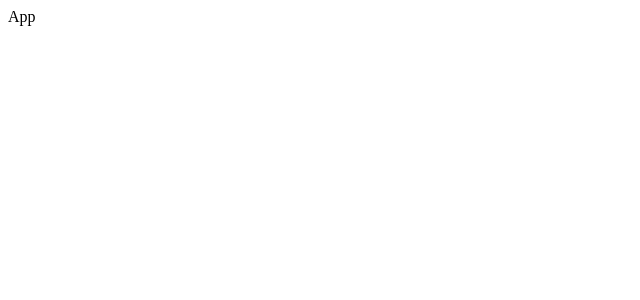
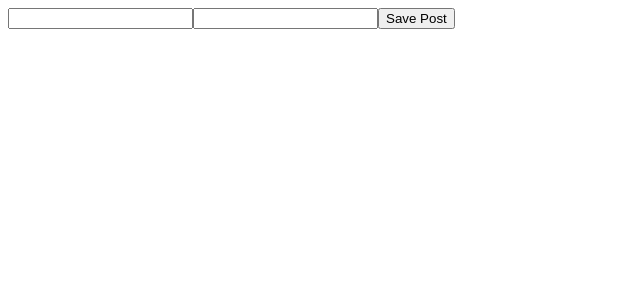
Before and after one commit to Qbickkk/React2023, a React (Create React App) app in the folder react/qbickk/: page / in a window 1280 px wide. Shown: the top 300 px of the page, without its empty margins (0-640 px from the left). Built offline with nearby package versions, Linux system fonts and the light colour scheme; the HTML template or start-up script is replaced by a standard one.

Commit message:
lesson3-preview3 // forms useForm //

```diff
--- a/react/qbickk/package.json
+++ b/react/qbickk/package.json
@@ -9,7 +9,8 @@
     "react": "^18.2.0",
     "react-dom": "^18.2.0",
     "react-scripts": "5.0.1",
-    "web-vitals": "^2.1.4"
+    "web-vitals": "^2.1.4",
+    "react-hook-form": "^7.48.2"
   },
   "scripts": {
     "start": "react-scripts start",
--- a/react/qbickk/src/App.js
+++ b/react/qbickk/src/App.js
@@ -1,9 +1,22 @@
 import React from 'react';
+import {useForm} from "react-hook-form";
 
 const App = () => {
+
+    const {register, handleSubmit} = useForm();
+
+    const onSubmit = (data) => {
+        console.log(data);
+    }
+
+
     return (
         <div>
-            App
+            <form onSubmit={handleSubmit(onSubmit)}>
+                <input {...register('title', {required: true})}/>
+                <input {...register('body')}/>
+                <button>Save Post</button>
+            </form>
         </div>
     );
 };
```
Also changed, not shown: 1 other file (tests, documents, lock files or other folders).
